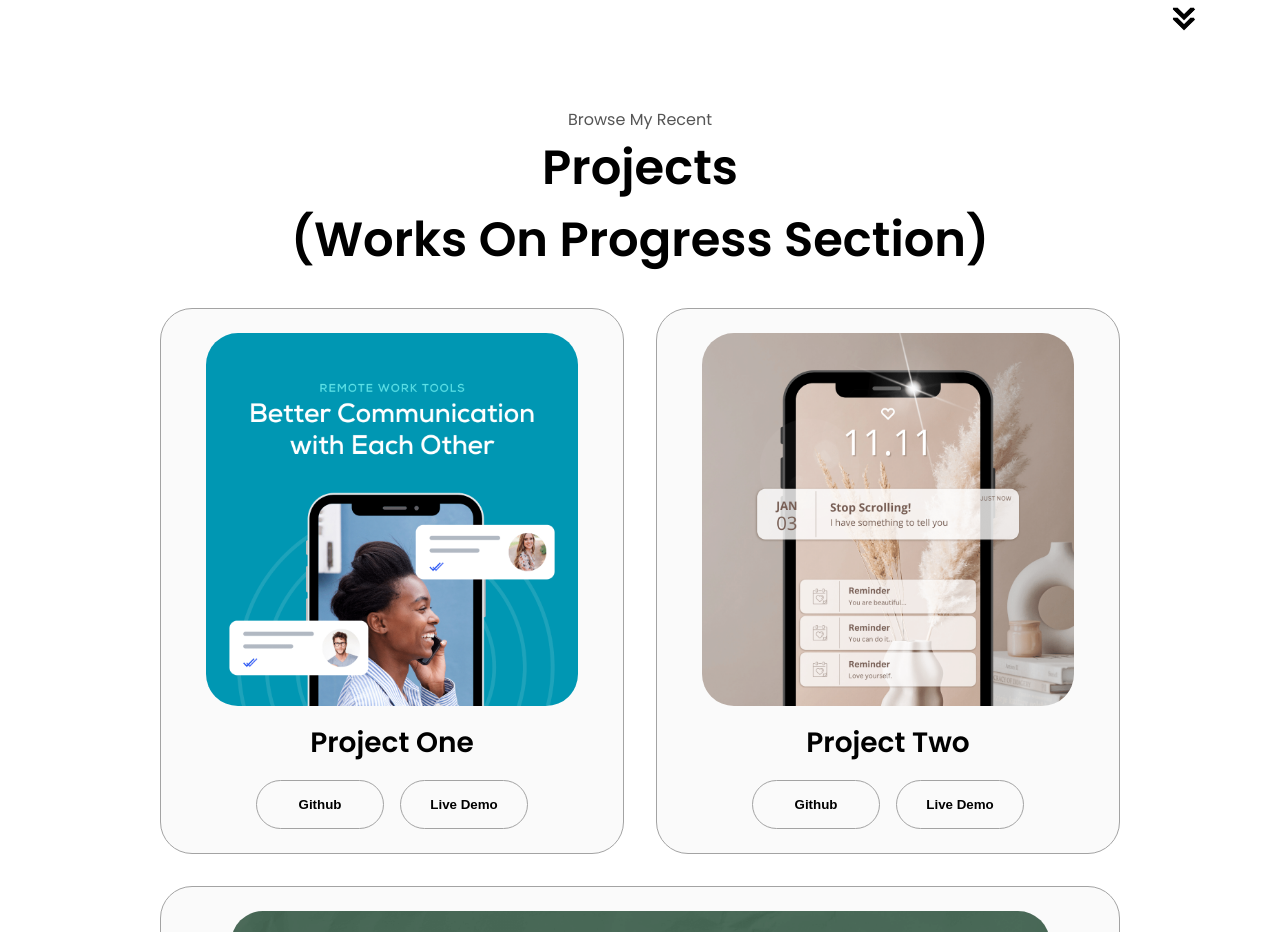
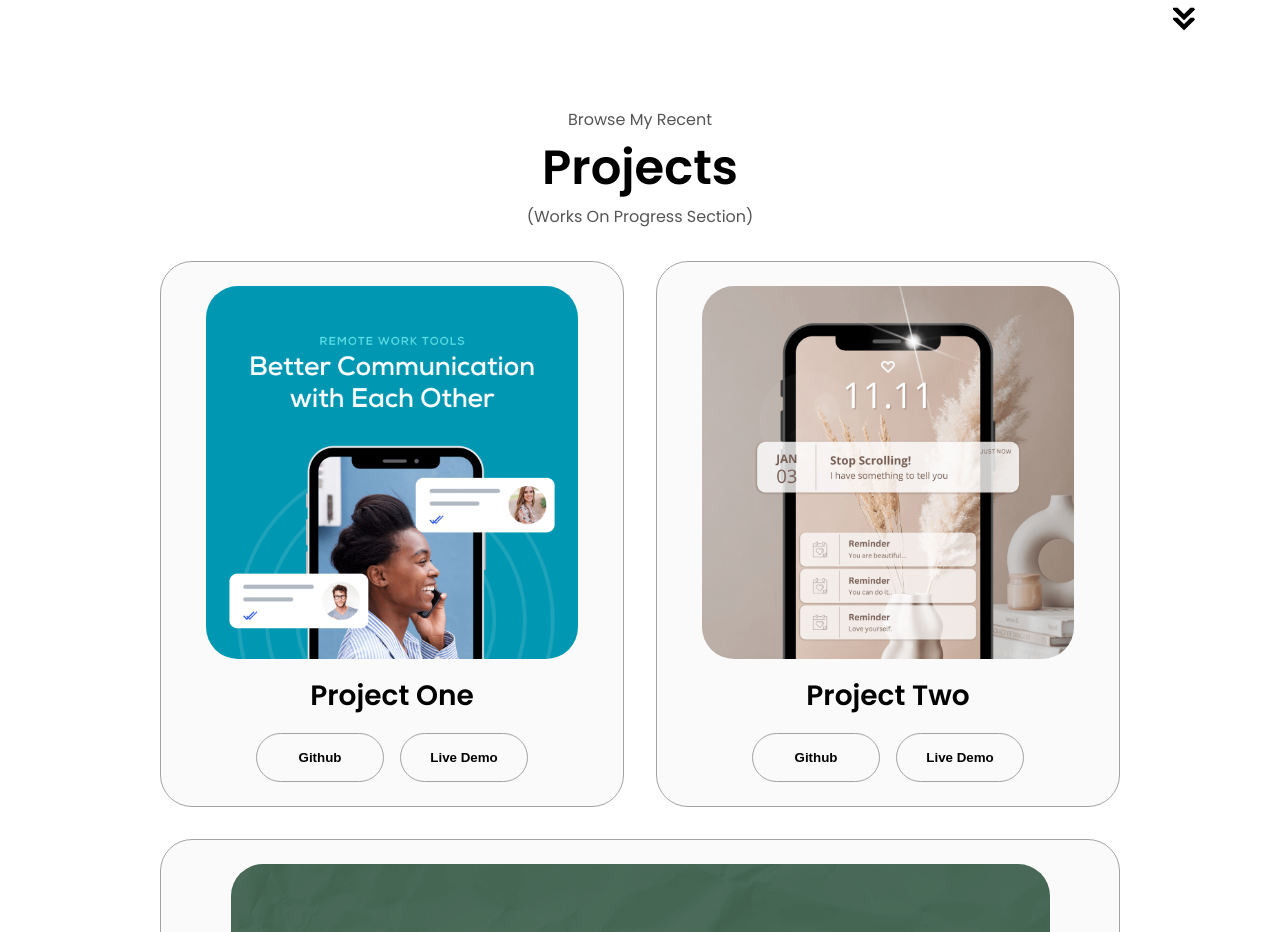
Before and after one commit to Jomm95/PortFolio-WebSite, a plain HTML site: page index.html in a window 1280 px wide. Shown: the part 2357-3289 px from the top of the page. Drawn offline with Linux system fonts and the light colour scheme.

Commit message:
more adjustement

```diff
--- a/index.html
+++ b/index.html
@@ -275,7 +275,8 @@
     </section>
     <section id="projects">
       <p class="section_text_p1">Browse My Recent</p>
-      <h1 class="title">Projects <br>(Works On Progress Section)</h1>
+      <h1 class="title">Projects</h1>
+      <p class="section_text_p1">(Works On Progress Section)</p>
       <div class="experience-details-container">
         <div class="about-containers">
         <div class="details-container color-container">
```
